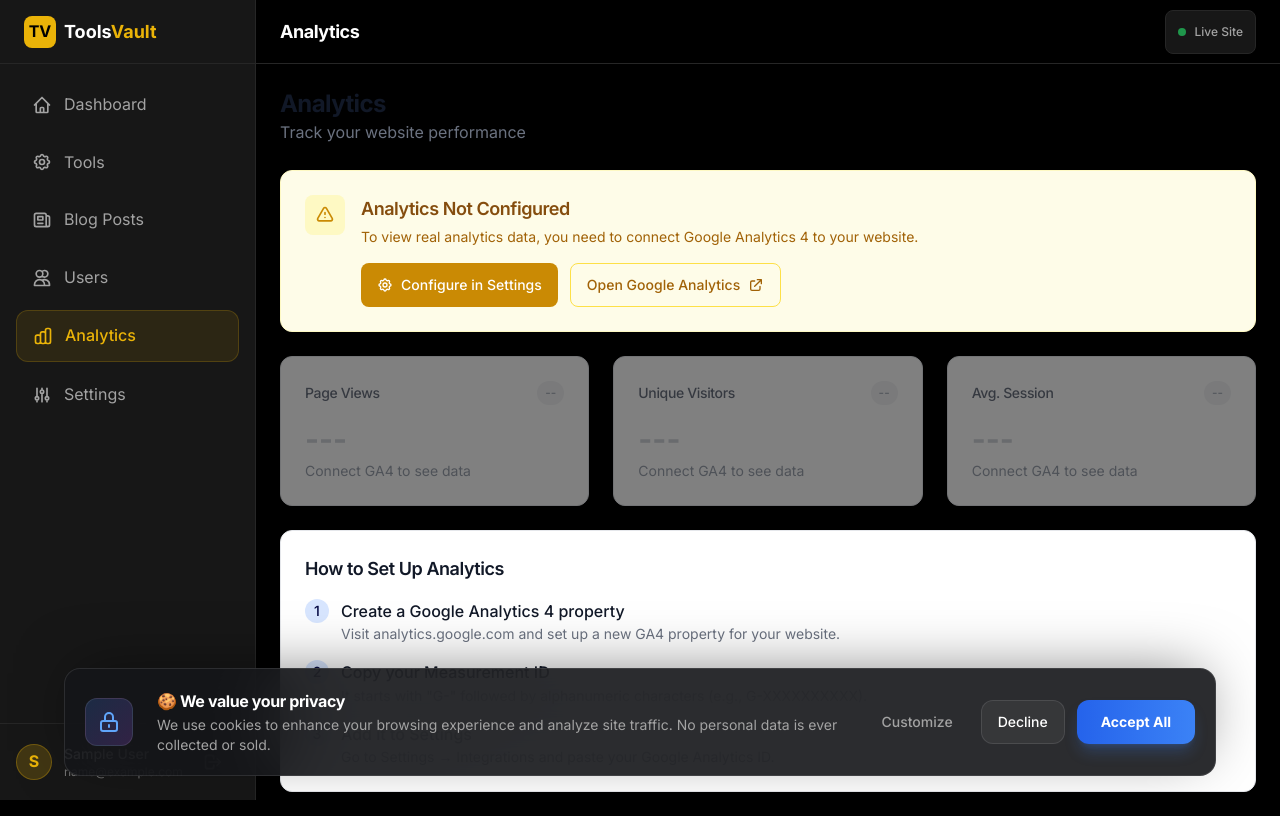
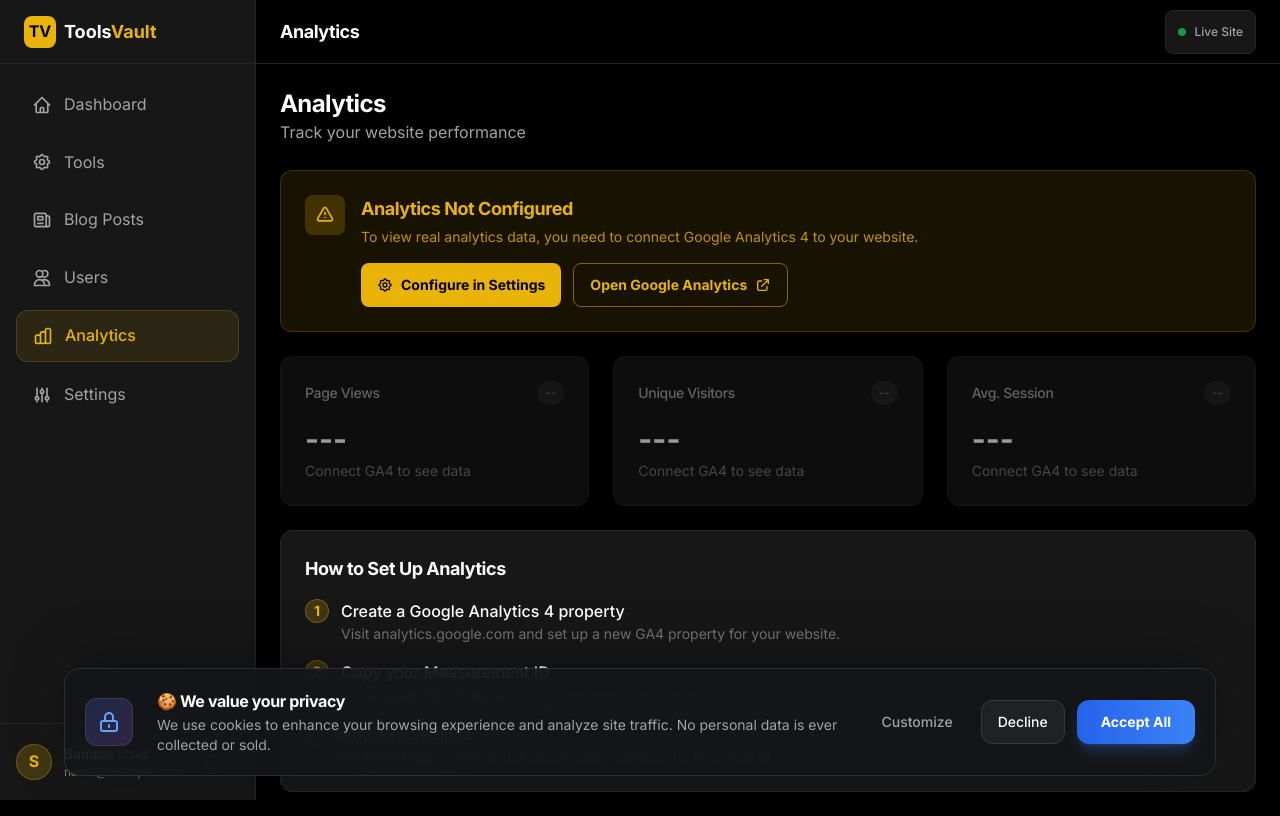
Before and after one commit to adeebjamil/Tools_Vault_Frontend, a Next.js app: page /admin/analytics in a window 1280 px wide. Built offline with nearby package versions, Linux system fonts and the light colour scheme; sample sign-in values are in the browser's storage.

Commit message:
Update admin internal pages (Tools, Users, Analytics, Settings, Blog) to dark black/yellow theme

```diff
--- a/src/app/admin/(dashboard)/analytics/page.tsx
+++ b/src/app/admin/(dashboard)/analytics/page.tsx
@@ -3,27 +3,27 @@ export default function AnalyticsPage() {
     <div className="space-y-6">
       {/* Header */}
       <div>
-        <h1 className="text-2xl font-bold text-gray-900">Analytics</h1>
-        <p className="text-gray-500">Track your website performance</p>
+        <h1 className="text-2xl font-bold text-white">Analytics</h1>
+        <p className="text-neutral-400">Track your website performance</p>
       </div>
 
       {/* Setup Required Banner */}
-      <div className="bg-yellow-50 border border-yellow-100 rounded-xl p-6">
+      <div className="bg-yellow-500/10 border border-yellow-500/20 rounded-xl p-6">
         <div className="flex items-start gap-4">
-          <div className="w-10 h-10 rounded-lg bg-yellow-100 flex items-center justify-center flex-shrink-0">
-            <svg className="w-5 h-5 text-yellow-600" fill="none" stroke="currentColor" viewBox="0 0 24 24">
+          <div className="w-10 h-10 rounded-lg bg-yellow-500/20 flex items-center justify-center flex-shrink-0">
+            <svg className="w-5 h-5 text-yellow-500" fill="none" stroke="currentColor" viewBox="0 0 24 24">
               <path strokeLinecap="round" strokeLinejoin="round" strokeWidth={2} d="M12 9v2m0 4h.01m-6.938 4h13.856c1.54 0 2.502-1.667 1.732-3L13.732 4c-.77-1.333-2.694-1.333-3.464 0L3.34 16c-.77 1.333.192 3 1.732 3z" />
             </svg>
           </div>
           <div>
-            <h3 className="text-lg font-semibold text-yellow-800 mb-1">Analytics Not Configured</h3>
-            <p className="text-sm text-yellow-700 mb-4">
+            <h3 className="text-lg font-bold text-yellow-500 mb-1">Analytics Not Configured</h3>
+            <p className="text-sm text-yellow-500/80 mb-4">
               To view real analytics data, you need to connect Google Analytics 4 to your website.
             </p>
             <div className="flex gap-3">
               <a
                 href="/admin/settings"
-                className="inline-flex items-center gap-2 px-4 py-2 bg-yellow-600 text-white rounded-lg text-sm font-medium hover:bg-yellow-700 transition-colors"
+                className="inline-flex items-center gap-2 px-4 py-2 bg-yellow-500 text-black rounded-lg text-sm font-bold hover:bg-yellow-400 transition-colors"
               >
                 <svg className="w-4 h-4" fill="none" stroke="currentColor" viewBox="0 0 24 24">
                   <path strokeLinecap="round" strokeLinejoin="round" strokeWidth={2} d="M10.325 4.317c.426-1.756 2.924-1.756 3.35 0a1.724 1.724 0 002.573 1.066c1.543-.94 3.31.826 2.37 2.37a1.724 1.724 0 001.065 2.572c1.756.426 1.756 2.924 0 3.35a1.724 1.724 0 00-1.066 2.573c.94 1.543-.826 3.31-2.37 2.37a1.724 1.724 0 00-2.572 1.065c-.426 1.756-2.924 1.756-3.35 0a1.724 1.724 0 00-2.573-1.066c-1.543.94-3.31-.826-2.37-2.37a1.724 1.724 0 00-1.065-2.572c-1.756-.426-1.756-2.924 0-3.35a1.724 1.724 0 001.066-2.573c-.94-1.543.826-3.31 2.37-2.37.996.608 2.296.07 2.572-1.065z" />
@@ -35,7 +35,7 @@ export default function AnalyticsPage() {
                 href="https://analytics.google.com"
                 target="_blank"
                 rel="noopener noreferrer"
-                className="inline-flex items-center gap-2 px-4 py-2 border border-yellow-300 text-yellow-700 rounded-lg text-sm font-medium hover:bg-yellow-100 transition-colors"
+                className="inline-flex items-center gap-2 px-4 py-2 border border-yellow-500/50 text-yellow-500 rounded-lg text-sm font-bold hover:bg-yellow-500/10 transition-colors"
               >
                 Open Google Analytics
                 <svg className="w-4 h-4" fill="none" stroke="currentColor" viewBox="0 0 24 24">
@@ -48,56 +48,56 @@ export default function AnalyticsPage() {
       </div>
 
       {/* Placeholder Stats */}
-      <div className="grid grid-cols-1 md:grid-cols-3 gap-6 opacity-50">
-        <div className="bg-white rounded-xl border border-gray-200 p-6">
+      <div className="grid grid-cols-1 md:grid-cols-3 gap-6 opacity-60">
+        <div className="bg-neutral-900 rounded-xl border border-neutral-800 p-6">
           <div className="flex items-center justify-between mb-4">
-            <h3 className="text-sm font-medium text-gray-500">Page Views</h3>
-            <span className="text-xs text-gray-400 px-2 py-1 rounded-full bg-gray-100">--</span>
+            <h3 className="text-sm font-medium text-neutral-400">Page Views</h3>
+            <span className="text-xs text-neutral-500 px-2 py-1 rounded-full bg-neutral-800">--</span>
           </div>
-          <p className="text-3xl font-bold text-gray-300">---</p>
-          <p className="text-sm text-gray-400 mt-1">Connect GA4 to see data</p>
+          <p className="text-3xl font-bold text-white">---</p>
+          <p className="text-sm text-neutral-500 mt-1">Connect GA4 to see data</p>
         </div>
-        <div className="bg-white rounded-xl border border-gray-200 p-6">
+        <div className="bg-neutral-900 rounded-xl border border-neutral-800 p-6">
           <div className="flex items-center justify-between mb-4">
-            <h3 className="text-sm font-medium text-gray-500">Unique Visitors</h3>
-            <span className="text-xs text-gray-400 px-2 py-1 rounded-full bg-gray-100">--</span>
+            <h3 className="text-sm font-medium text-neutral-400">Unique Visitors</h3>
+            <span className="text-xs text-neutral-500 px-2 py-1 rounded-full bg-neutral-800">--</span>
           </div>
-          <p className="text-3xl font-bold text-gray-300">---</p>
-          <p className="text-sm text-gray-400 mt-1">Connect GA4 to see data</p>
+          <p className="text-3xl font-bold text-white">---</p>
+          <p className="text-sm text-neutral-500 mt-1">Connect GA4 to see data</p>
         </div>
-        <div className="bg-white rounded-xl border border-gray-200 p-6">
+        <div className="bg-neutral-900 rounded-xl border border-neutral-800 p-6">
           <div className="flex items-center justify-between mb-4">
-            <h3 className="text-sm font-medium text-gray-500">Avg. Session</h3>
-            <span className="text-xs text-gray-400 px-2 py-1 rounded-full bg-gray-100">--</span>
+            <h3 className="text-sm font-medium text-neutral-400">Avg. Session</h3>
+            <span className="text-xs text-neutral-500 px-2 py-1 rounded-full bg-neutral-800">--</span>
           </div>
-          <p className="text-3xl font-bold text-gray-300">---</p>
-          <p className="text-sm text-gray-400 mt-1">Connect GA4 to see data</p>
+          <p className="text-3xl font-bold text-white">---</p>
+          <p className="text-sm text-neutral-500 mt-1">Connect GA4 to see data</p>
         </div>
       </div>
 
       {/* Setup Steps */}
-      <div className="bg-white rounded-xl border border-gray-200 p-6">
-        <h3 className="text-lg font-semibold text-gray-900 mb-4">How to Set Up Analytics</h3>
+      <div className="bg-neutral-900 rounded-xl border border-neutral-800 p-6">
+        <h3 className="text-lg font-bold text-white mb-4">How to Set Up Analytics</h3>
         <ol className="space-y-4">
           <li className="flex items-start gap-3">
-            <span className="w-6 h-6 rounded-full bg-primary-100 text-primary-600 flex items-center justify-center text-sm font-medium flex-shrink-0">1</span>
+            <span className="w-6 h-6 rounded-full bg-yellow-500/20 text-yellow-500 flex items-center justify-center text-sm font-bold flex-shrink-0 border border-yellow-500/30">1</span>
             <div>
-              <p className="font-medium text-gray-900">Create a Google Analytics 4 property</p>
-              <p className="text-sm text-gray-500">Visit analytics.google.com and set up a new GA4 property for your website.</p>
+              <p className="font-medium text-white">Create a Google Analytics 4 property</p>
+              <p className="text-sm text-neutral-500">Visit analytics.google.com and set up a new GA4 property for your website.</p>
             </div>
           </li>
           <li className="flex items-start gap-3">
-            <span className="w-6 h-6 rounded-full bg-primary-100 text-primary-600 flex items-center justify-center text-sm font-medium flex-shrink-0">2</span>
+            <span className="w-6 h-6 rounded-full bg-yellow-500/20 text-yellow-500 flex items-center justify-center text-sm font-bold flex-shrink-0 border border-yellow-500/30">2</span>
             <div>
-              <p className="font-medium text-gray-900">Copy your Measurement ID</p>
-              <p className="text-sm text-gray-500">It starts with &quot;G-&quot; followed by alphanumeric characters (e.g., G-XXXXXXXXXX).</p>
+              <p className="font-medium text-white">Copy your Measurement ID</p>
+              <p className="text-sm text-neutral-500">It starts with &quot;G-&quot; followed by alphanumeric characters (e.g., G-XXXXXXXXXX).</p>
             </div>
           </li>
           <li className="flex items-start gap-3">
-            <span className="w-6 h-6 rounded-full bg-primary-100 text-primary-600 flex items-center justify-center text-sm font-medium flex-shrink-0">3</span>
+            <span className="w-6 h-6 rounded-full bg-yellow-500/20 text-yellow-500 flex items-center justify-center text-sm font-bold flex-shrink-0 border border-yellow-500/30">3</span>
             <div>
-              <p className="font-medium text-gray-900">Add it to Settings</p>
-              <p className="text-sm text-gray-500">Go to Settings → Integrations and paste your Google Analytics ID.</p>
+              <p className="font-medium text-white">Add it to Settings</p>
+              <p className="text-sm text-neutral-500">Go to Settings → Integrations and paste your Google Analytics ID.</p>
             </div>
           </li>
         </ol>
```
Also changed, not shown: src/app/admin/(dashboard)/settings/page.tsx (+26 -23 lines), src/app/admin/(dashboard)/tools/page.tsx (+28 -25 lines), src/app/admin/(dashboard)/users/page.tsx (+24 -22 lines).
